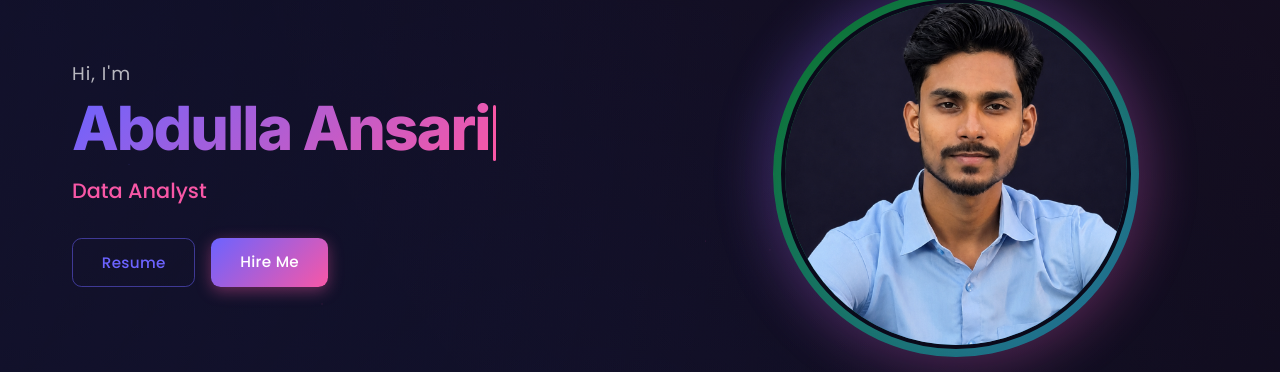
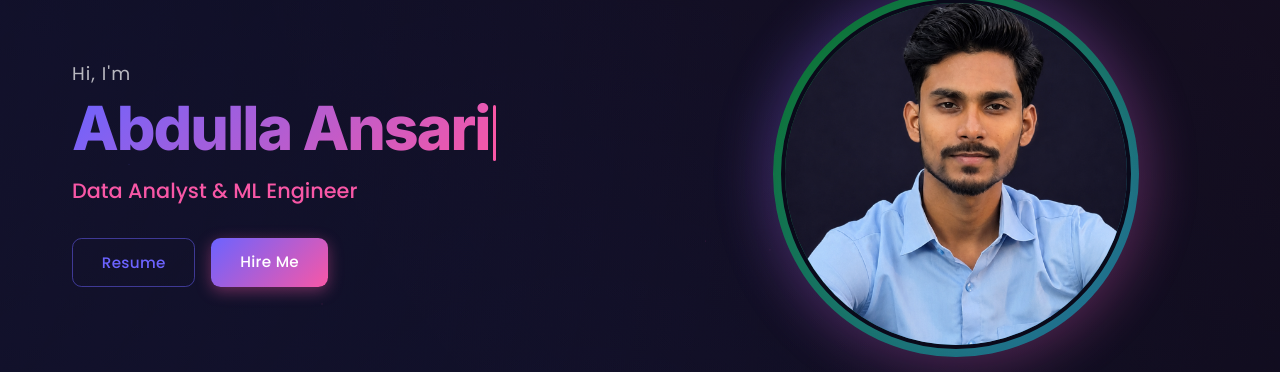
Before and after one commit to Abdulla1202/My-Portfolio-Porject, a Django app: page / in a window 1280 px wide. Shown: the part 314-686 px from the top of the page. Run offline with Django 3.2, Linux system fonts and the light colour scheme.

Commit message:
Update subtitle to Data Analyst & ML Engineer

```diff
--- a/portfolio/Base/templates/home.html
+++ b/portfolio/Base/templates/home.html
@@ -61,7 +61,7 @@
             <div class="home-content">
                 <h6>Hi, I'm</h6>
                 <h1><span id="typed-name"></span><span class="cursor-blink"></span></h1>
-                <h4>Data Analyst</h4>
+                <h4>Data Analyst & ML Engineer</h4>
                 <div class="home-buttons">
                     <a href="{% static 'pdf/resume.pdf' %}" target="_blank">
                         <button class="btn poppins">Resume</button>
```
